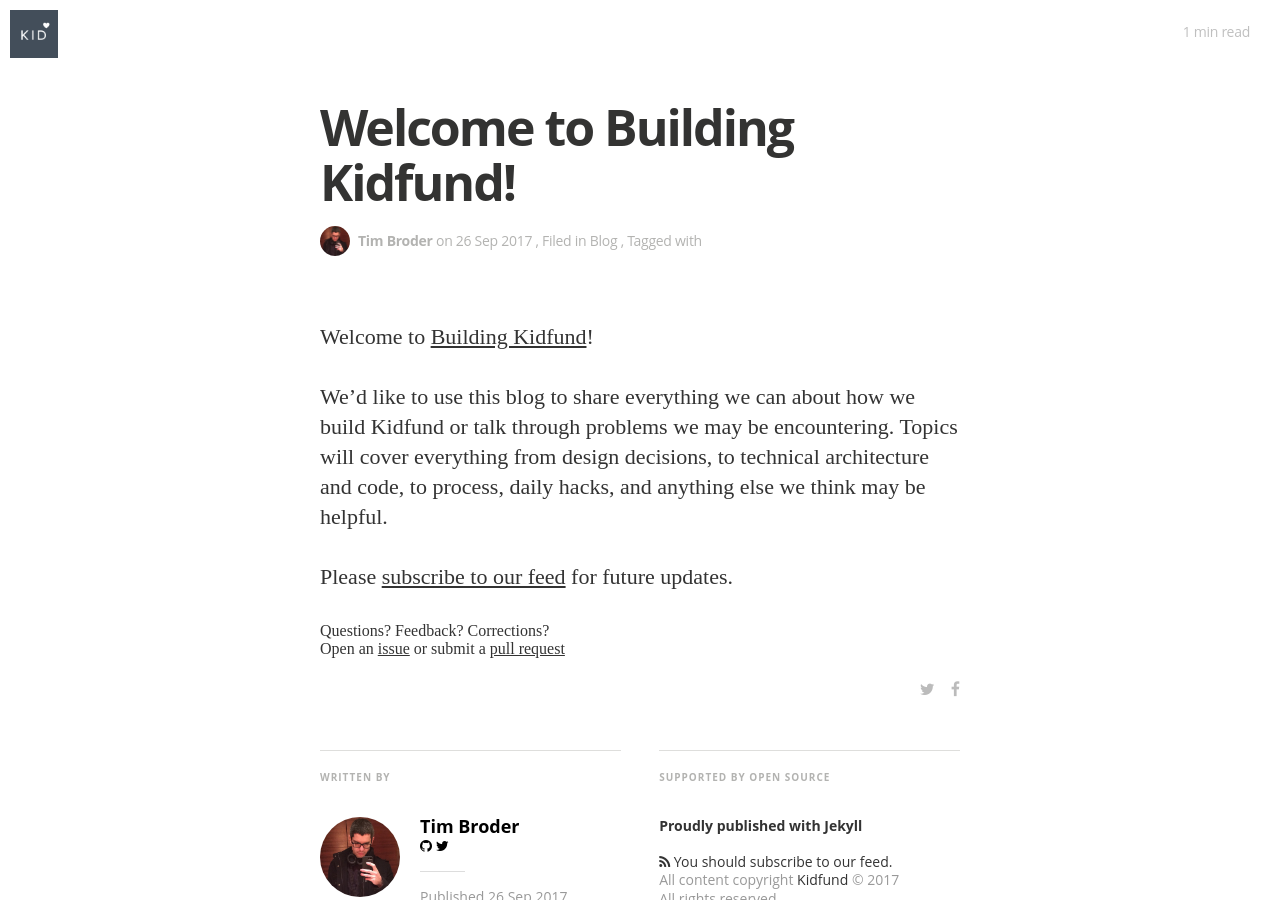
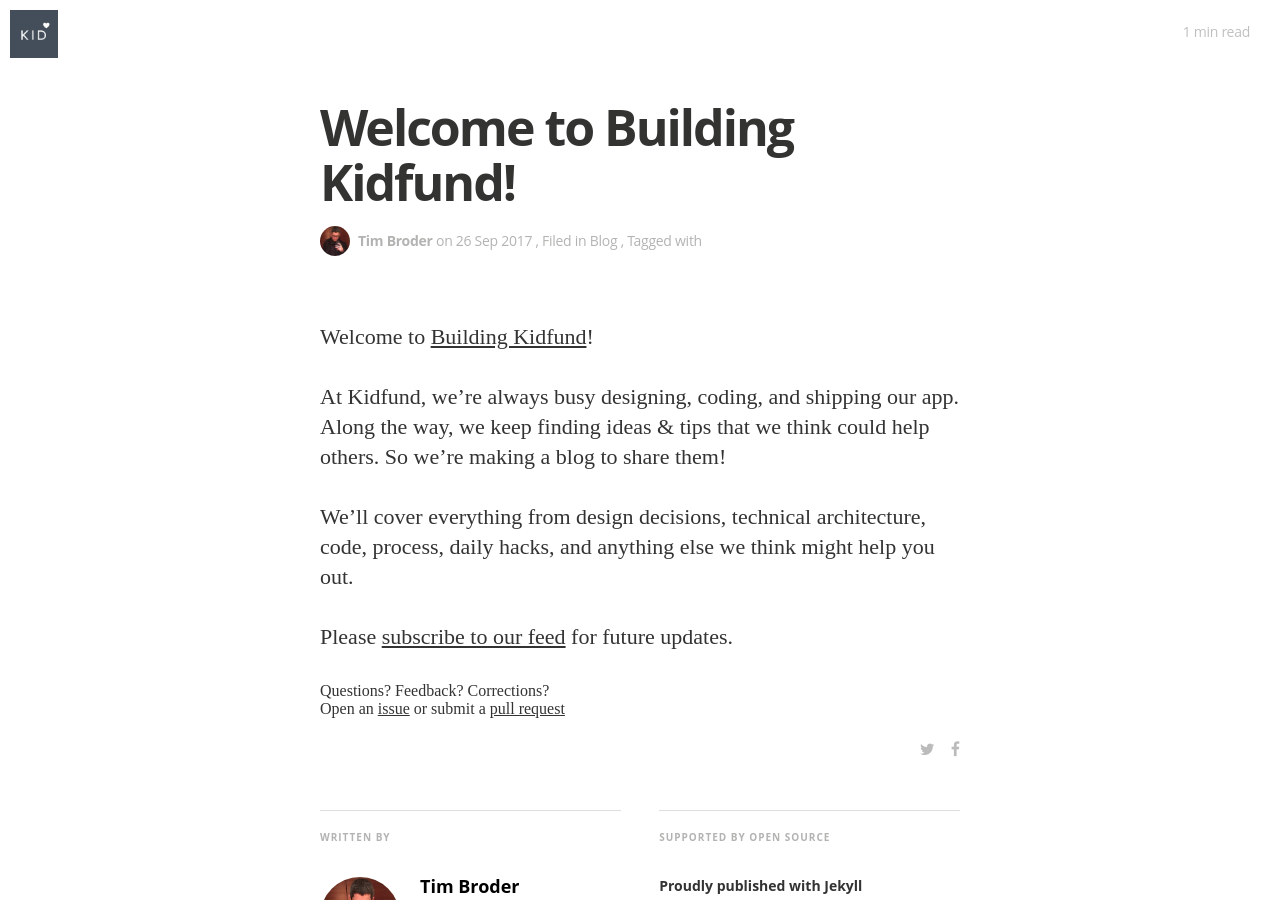
Before and after one commit to Kidfund/building.kid.fund, a Jekyll site: the page built from _posts/2017-09-26-welcome.md, in a window 1280 px wide and 900 px high. Built offline with Jekyll 4.4.1, drawn with Linux system fonts in a browser that asks for light colours; nearby versions of some CDN libraries; some web fonts are replaced.

Commit message:
PR feedback

```diff
--- a/_posts/2017-09-26-welcome.md
+++ b/_posts/2017-09-26-welcome.md
@@ -8,6 +8,8 @@
 
 Welcome to [Building Kidfund](http://building.kid.fund/)!
 
-We'd like to use this blog to share everything we can about how we build Kidfund or talk through problems we may be encountering. Topics will cover everything from design decisions, to technical architecture and code, to process, daily hacks, and anything else we think may be helpful.
+At Kidfund, we're always busy designing, coding, and shipping our app. Along the way, we keep finding ideas & tips that we think could help others. So we're making a blog to share them!
+
+We'll cover everything from design decisions, technical architecture, code, process, daily hacks, and anything else we think might help you out.
 
 Please [subscribe to our feed](/feed.xml) for future updates.
```
